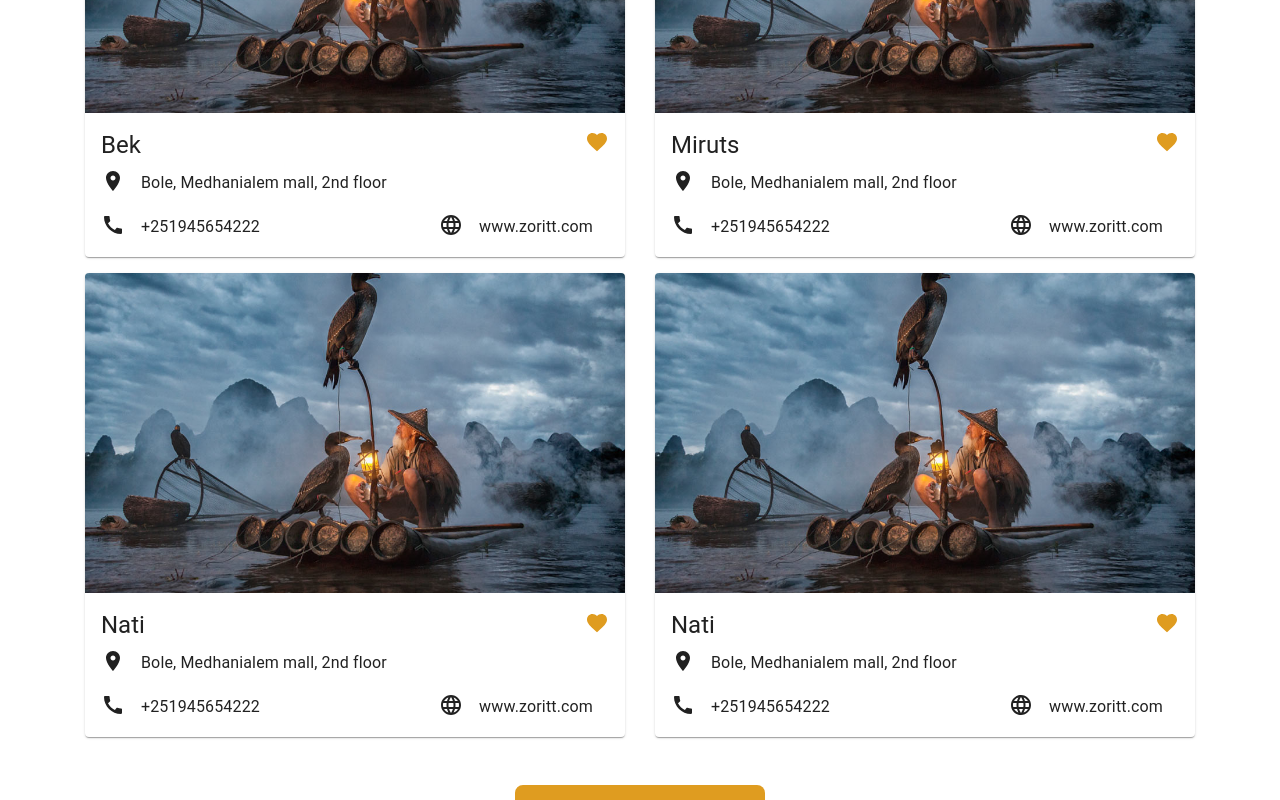
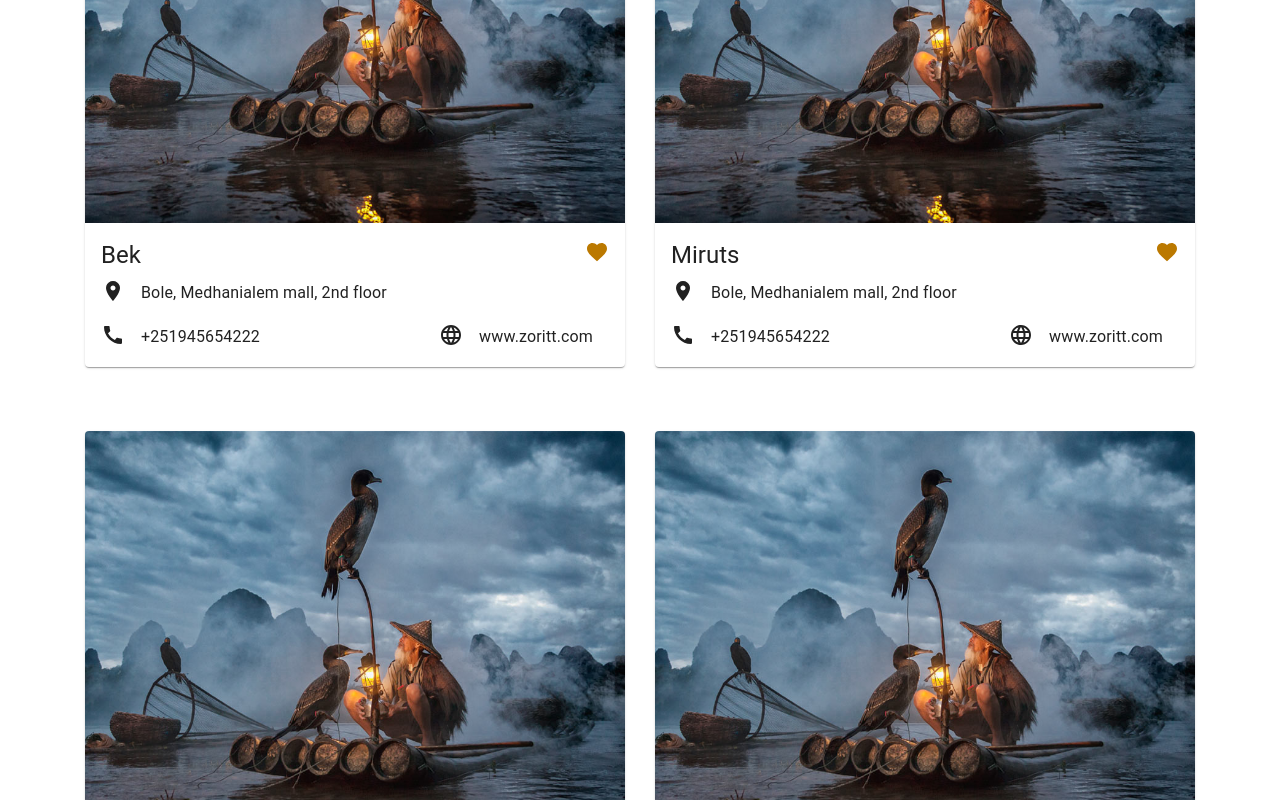
Before and after one commit to zoritt-biz/user-website, a React (Create React App) app: page / in a window 1280 px wide. Shown: the part 1240-2040 px from the top of the page. Built offline with nearby package versions, Linux system fonts and the light colour scheme.

Commit message:
SponsoredPage responsivness added

```diff
--- /dev/null
+++ b/src/assets/css/_categories.scss
@@ -0,0 +1,13 @@
+.categories-page {
+  margin-top: 70px !important;
+}
+
+.categories-icons {
+  text-align: center !important;
+}
+
+@media (min-width: 992px) {
+  .categories-page {
+    @include remove-display();
+  }
+}
--- a/src/assets/css/_home.scss
+++ b/src/assets/css/_home.scss
@@ -86,7 +86,4 @@
   .home-categories {
     display: flex !important;
   }
-  .categories-page {
-    @include remove-display();
-  }
 }
--- /dev/null
+++ b/src/assets/css/_sponsored.scss
@@ -0,0 +1,7 @@
+.sponsored-image {
+  height: 430px;
+}
+
+.sponsored-icon-color {
+  color: $primary-color !important;
+}
--- a/src/assets/css/main.scss
+++ b/src/assets/css/main.scss
@@ -3,3 +3,5 @@
 @import './nav-bar';
 @import './home';
 @import './new';
+@import './sponsored';
+@import './categories';
--- a/src/components/homepage/AllSponsor.jsx
+++ b/src/components/homepage/AllSponsor.jsx
@@ -1,18 +1,18 @@
-import React from "react";
-import Sponsored from "./Sponsored";
+import React from 'react';
+import Sponsored from './Sponsored';
 
 const AllSponsor = () => {
   return (
     <div className="mt-5 container-md">
       <h3 className="mb-3">Sponsored Posts</h3>
       <div className="row">
-        <div className="col-12 col-md-6">
+        <div className="col-12 col-md-6 mb-xl-5">
           <Sponsored title="Bek" />
         </div>
-        <div className="col-12 col-md-6">
+        <div className="col-12 col-md-6 ">
           <Sponsored title="Miruts" />
         </div>
-        <div className="col-12 col-md-6">
+        <div className="col-12 col-md-6 mb-xl-5">
           <Sponsored title="Nati" />
         </div>
         <div className="col-12 col-md-6">
--- a/src/components/homepage/Categories.jsx
+++ b/src/components/homepage/Categories.jsx
@@ -9,58 +9,47 @@ import {
   LocalBar,
   MoreHoriz,
 } from '@material-ui/icons';
-import { makeStyles } from '@material-ui/core/styles';
 import Grid from '@material-ui/core/Grid';
 
-const useStyles = makeStyles(theme => ({
-  section: {
-    marginTop: '70px',
-  },
-  icons: {
-    textAlign: 'center',
-  },
-}));
-
 const Categories = () => {
-  const classes = useStyles();
   return (
-    <section className={`container-md categories-page ${classes.section}`}>
+    <section className="container-md categories-page ">
       <Grid container spacing={2} justify="center">
-        <Grid item xs={3} className={classes.icons}>
+        <Grid item xs={3} className="categories-icons">
           <VideoCall fontSize="large" />
           <p className="small">Art, media & Entertainment</p>
         </Grid>
 
-        <Grid item xs={3} className={classes.icons}>
+        <Grid item xs={3} className="categories-icons">
           <LocalDining fontSize="large" />
           <p className="small">Food and Category</p>
         </Grid>
 
-        <Grid item xs={3} className={classes.icons}>
+        <Grid item xs={3} className="categories-icons">
           <Hotel fontSize="large" />
           <p className="small">Hotel & Hospitality</p>
         </Grid>
 
-        <Grid item xs={3} className={classes.icons}>
+        <Grid item xs={3} className="categories-icons">
           <MonetizationOn fontSize="large" />
           <p className="small">Financial Services</p>
         </Grid>
-        <Grid item xs={3} className={classes.icons}>
+        <Grid item xs={3} className="categories-icons">
           <LocalHospital fontSize="large" />
           <p className="small">Health</p>
         </Grid>
 
-        <Grid item xs={3} className={classes.icons}>
+        <Grid item xs={3} className="categories-icons">
           <SportsSoccer fontSize="large" />
           <p className="small">Sports & Leisure</p>
         </Grid>
 
-        <Grid item xs={3} className={classes.icons}>
+        <Grid item xs={3} className="categories-icons">
           <LocalBar fontSize="large" />
           <p className="small">Night Life</p>
         </Grid>
 
-        <Grid item xs={3} className={classes.icons}>
+        <Grid item xs={3} className="categories-icons">
           <MoreHoriz fontSize="large" />
           <p className="small">More</p>
         </Grid>
--- a/src/components/homepage/Sponsored.jsx
+++ b/src/components/homepage/Sponsored.jsx
@@ -1,5 +1,4 @@
 import React from 'react';
-import { makeStyles } from '@material-ui/core/styles';
 import Grid from '@material-ui/core/Grid';
 import Card from '@material-ui/core/Card';
 import CardActionArea from '@material-ui/core/CardActionArea';
@@ -8,27 +7,14 @@ import CardContent from '@material-ui/core/CardContent';
 import Typography from '@material-ui/core/Typography';
 import { Favorite, LocationOn, Call, Language } from '@material-ui/icons';
 
-const useStyles = makeStyles({
-  media: {
-    height: 320,
-  },
-  expand: {
-    marginLeft: 'auto',
-  },
-  iconColor: {
-    color: '#DF9C20',
-  },
-});
-
 const Sponsored = ({ title }) => {
-  const classes = useStyles();
   return (
     <Grid container spacing={2} justify="center" className="mt-2">
       <Grid item xs={12}>
         <Card>
           <CardActionArea>
             <CardMedia
-              className={classes.media}
+              className="sponsored-image"
               image="../images/image.jpg"
               title="Sponsored posts"
             />
@@ -37,8 +23,8 @@ const Sponsored = ({ title }) => {
                 <Typography gutterBottom variant="h5">
                   {title}
                 </Typography>
-                <div className={`${classes.expand} p-0`}>
-                  <Favorite className={classes.iconColor} />
+                <div className="ml-auto p-0">
+                  <Favorite className="sponsored-icon-color" />
                 </div>
               </div>
               <div className="d-flex mb-3">
```
